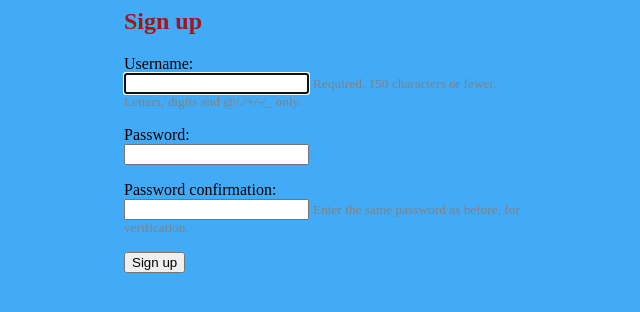
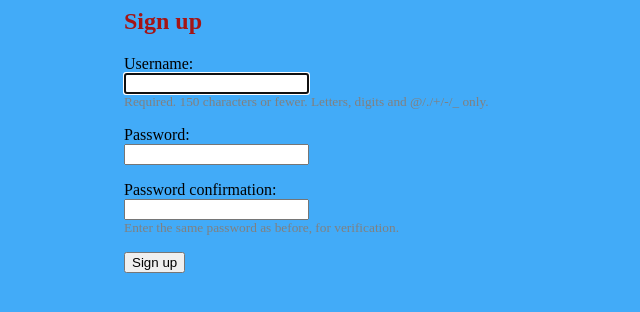
Before and after one commit to whiskey/fasttrack, a Django app: page /signup/ in a window 1280 px wide. Shown: the top 312 px of the page, without its empty margins (316-956 px from the left). Run offline with Django 3.2, Linux system fonts and the light colour scheme.

Commit message:
tweaked authentication forms

```diff
--- a/store/static/store/style.css
+++ b/store/static/store/style.css
@@ -42,6 +42,10 @@ h2 {
     margin: auto;
 }
 
+.auth-form {
+    /* ... */
+}
+
 #applist {
     list-style: none;
     display: flex;
--- a/store/templates/registration/login.html
+++ b/store/templates/registration/login.html
@@ -6,7 +6,7 @@
 
 {% block content %}
     <h2>Login</h2>
-    <form method="post">
+    <form class="auth-form" method="post">
         {% csrf_token %}
         {{ form.as_p }}
         <button type="submit">Login</button>
--- a/store/templates/registration/signup.html
+++ b/store/templates/registration/signup.html
@@ -6,17 +6,17 @@
 
 {% block content %}
   <h2>Sign up</h2>
-  <form method="post">
+  <form class="auth-form" method="post">
     {% csrf_token %}
     {% for field in form %}
       <p>
         {{ field.label_tag }}<br>
         {{ field }}
         {% if field.help_text %}
-          <small style="color: grey">{{ field.help_text }}</small>
+          <br><small style="color: grey">{{ field.help_text }}</small>
         {% endif %}
         {% for error in field.errors %}
-          <p style="color: red">{{ error }}</p>
+          <br><p style="color: red">{{ error }}</p>
         {% endfor %}
       </p>
     {% endfor %}
```
